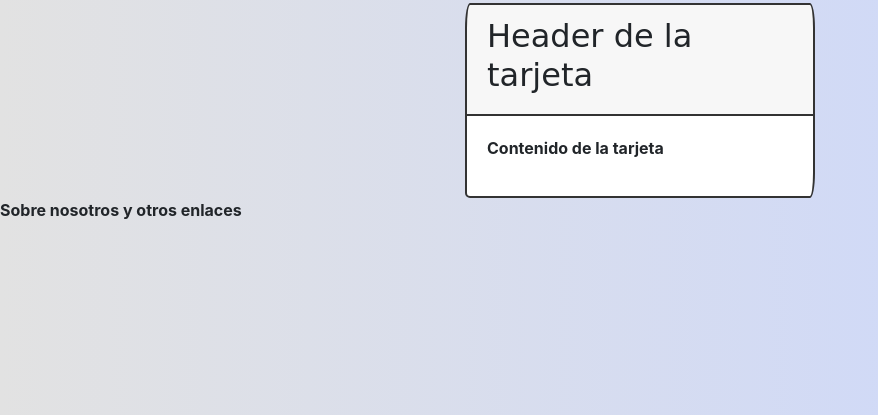
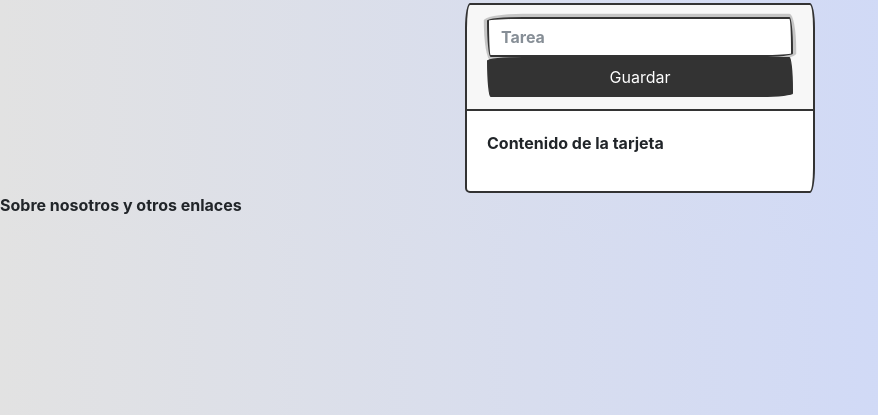
Before and after one commit to LargoLujan/flask_sql_web, a Flask app: page / in a window 1280 px wide. Shown: the part 96-511 px from the top of the page, without its empty margins (0-878 px from the left). Run offline with Flask 2, Linux system fonts and the light colour scheme; some libraries are stand-ins or nearby versions; some web fonts are replaced.

Commit message:
added save button

```diff
--- a/templates/index.html
+++ b/templates/index.html
@@ -23,7 +23,12 @@
                     <div class="col-md-4 offset-md-4 my-auto">
                         <div class="card">
                             <div class="card-header">
-                                <h2>Header de la tarjeta</h2>
+                                <form action="">
+                                    <div class="input-group">
+                                        <input type="text" placeholder="Tarea" class="form-control" autofocus>
+                                    </div>
+                                    <button type="submit" class="btn btn-primary btn-block">Guardar</button>
+                                </form>
                             </div>
                             <div class="card-body">
                                 <p>Contenido de la tarjeta</p>
```
Also changed, not shown: static/index.html (+6 -1 lines).
